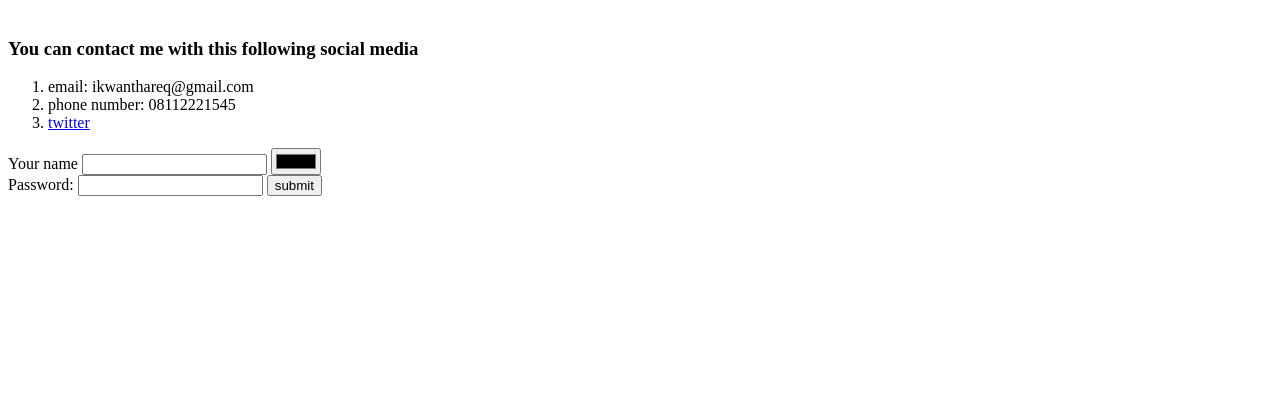
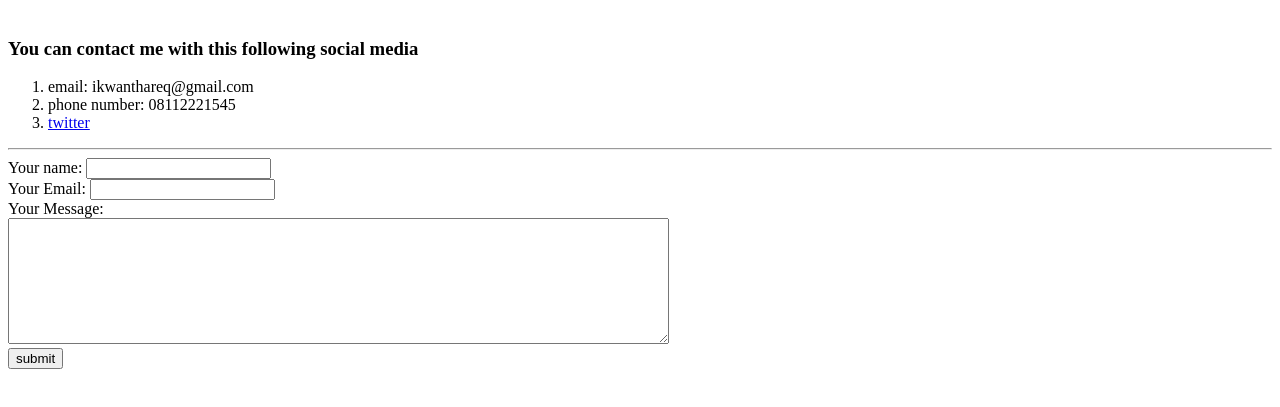
Before and after one commit to IkwanThareq/webTraining, a plain HTML site: page contacs.html in a window 1280 px wide. Shown: the part 79-486 px from the top of the page. Drawn offline with Linux system fonts and the light colour scheme.

Commit message:
Add files via upload
perubahan disisi profil saja

```diff
--- a/contacs.html
+++ b/contacs.html
@@ -13,12 +13,14 @@
       <li>phone number: 08112221545</li>
       <li><a href="https://twitter.com/Ikwanthareq">twitter</a></li>
     </ol>
+    <hr>
     <form class="" action="index.html" method="post">
-      <label >Your name</label>
-      <input type="text" name="" value="">                  <!-- jenis-jenis input table, diawali dengan "input" -->
-      <input type="color" name="" value=""><br>
-      <label>Password:</label>
-      <input type="password" name="" value="">
+      <label>Your name:</label>
+      <input type="text" name="" value=""><br>                  <!-- jenis-jenis input table, diawali dengan "input" -->
+      <label>Your Email:</label>
+      <input type="Email" name="" value=""> <br>
+      <label>Your Message:</label><br>
+      <textarea name="Message" rows="8" cols="80"></textarea><br>
       <input type="button" name="" value="submit">
     </form>
 
```
Also changed, not shown: index.html (+3 -3 lines).
